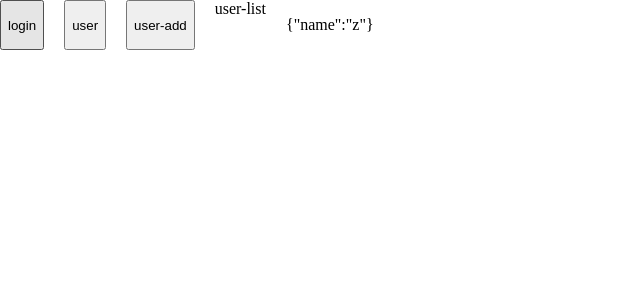
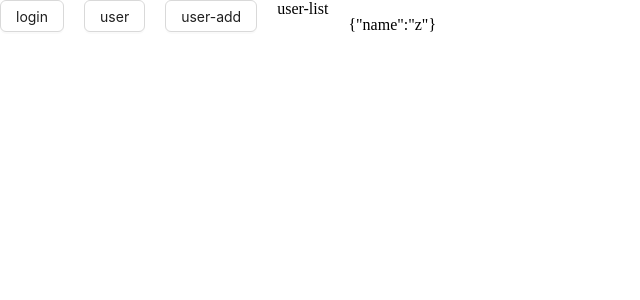
Before and after one commit to zhangzenggitlab/react-admin, a React app: page /user in a window 1280 px wide. Shown: the top 300 px of the page, without its empty margins (0-640 px from the left). Built offline with nearby package versions, Linux system fonts and the light colour scheme; the HTML template or start-up script is replaced by a standard one.

Commit message:
feat:button

```diff
--- a/src/components/button/button.tsx
+++ b/src/components/button/button.tsx
@@ -0,0 +1,28 @@
+import React from 'react'
+import { Button as AntButton, ButtonProps as AntButtonProps } from 'antd'
+
+import { isAsyncFunction } from '@/lib'
+export interface ButtonProps extends AntButtonProps {
+  onClick?: () => Promise<any> | any
+}
+
+export const Button = (props: ButtonProps) => {
+  const [loading, setLoading] = React.useState<boolean>(false)
+
+  return (
+    <AntButton
+      loading={loading}
+      {...props}
+      onClick={() => {
+        if (isAsyncFunction(props?.onClick)) {
+          setLoading(true)
+          props?.onClick?.()?.finally(() => {
+            setLoading(false)
+          })
+        } else {
+          props?.onClick?.()
+        }
+      }}
+    />
+  )
+}
--- a/src/components/button/index.ts
+++ b/src/components/button/index.ts
@@ -0,0 +1 @@
+export * from './button'
--- a/src/components/index.ts
+++ b/src/components/index.ts
@@ -1 +1,2 @@
 export * from './config-provider'
+export * from './button'
--- a/src/lib/utils/index.ts
+++ b/src/lib/utils/index.ts
@@ -1,2 +1,3 @@
 export * from './router.ts'
 export * from './use-http.ts'
+export * from './tool.ts'
--- a/src/lib/utils/tool.ts
+++ b/src/lib/utils/tool.ts
@@ -1,3 +1,4 @@
-function isAsyncFunction(func: any) {
+/** 判断函数是否是异步函数 */
+export function isAsyncFunction(func: any) {
   return func[Symbol.toStringTag] === 'AsyncFunction'
 }
--- a/src/pages/home/home.tsx
+++ b/src/pages/home/home.tsx
@@ -1,35 +1,37 @@
-import { useRouterNavigate } from '@/lib'
 import React from 'react'
 import { Outlet } from 'react-router-dom'
+
+import { useRouterNavigate } from '@/lib'
+import { Button } from '@/components'
 
 const Home: React.FC = () => {
   const navigate = useRouterNavigate()
 
   return (
-    <div className='flex gap-20'>
-      <button
+    <div className="flex gap-20">
+      <Button
         onClick={() => {
           navigate('/login')
         }}
       >
         login
-      </button>
+      </Button>
 
-      <button
+      <Button
         onClick={() => {
           navigate('/user')
         }}
       >
         user
-      </button>
+      </Button>
 
-      <button
+      <Button
         onClick={() => {
           navigate('/user/add/2')
         }}
       >
         user-add
-      </button>
+      </Button>
       <Outlet></Outlet>
     </div>
   )
```
